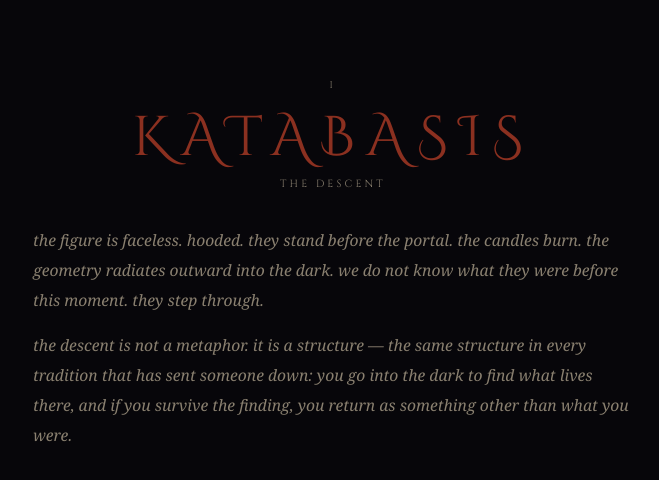
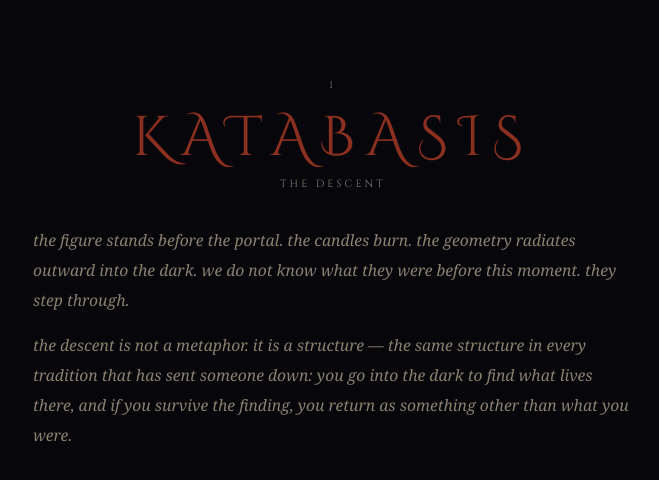
Before and after one commit to KEROANTECHRISTUM/HENOSIS, a plain HTML site: page index.html in a window 1280 px wide. Shown: the part 1034-1514 px from the top of the page, without its empty margins (307-966 px from the left). Drawn offline with Linux system fonts and the light colour scheme; a web font is replaced by a local one.

Commit message:
Add files via upload

```diff
--- a/index.html
+++ b/index.html
@@ -506,7 +506,7 @@ nav {
     <h2>KATABASIS</h2>
     <span class="movement-subtitle">the descent</span>
     <div class="movement-intro">
-      <p>the figure is faceless. hooded. they stand before the portal. the candles burn. the geometry radiates outward into the dark. we do not know what they were before this moment. they step through.</p>
+      <p>the figure stands before the portal. the candles burn. the geometry radiates outward into the dark. we do not know what they were before this moment. they step through.</p>
       <p>the descent is not a metaphor. it is a structure — the same structure in every tradition that has sent someone down: you go into the dark to find what lives there, and if you survive the finding, you return as something other than what you were.</p>
     </div>
   </div>
```
